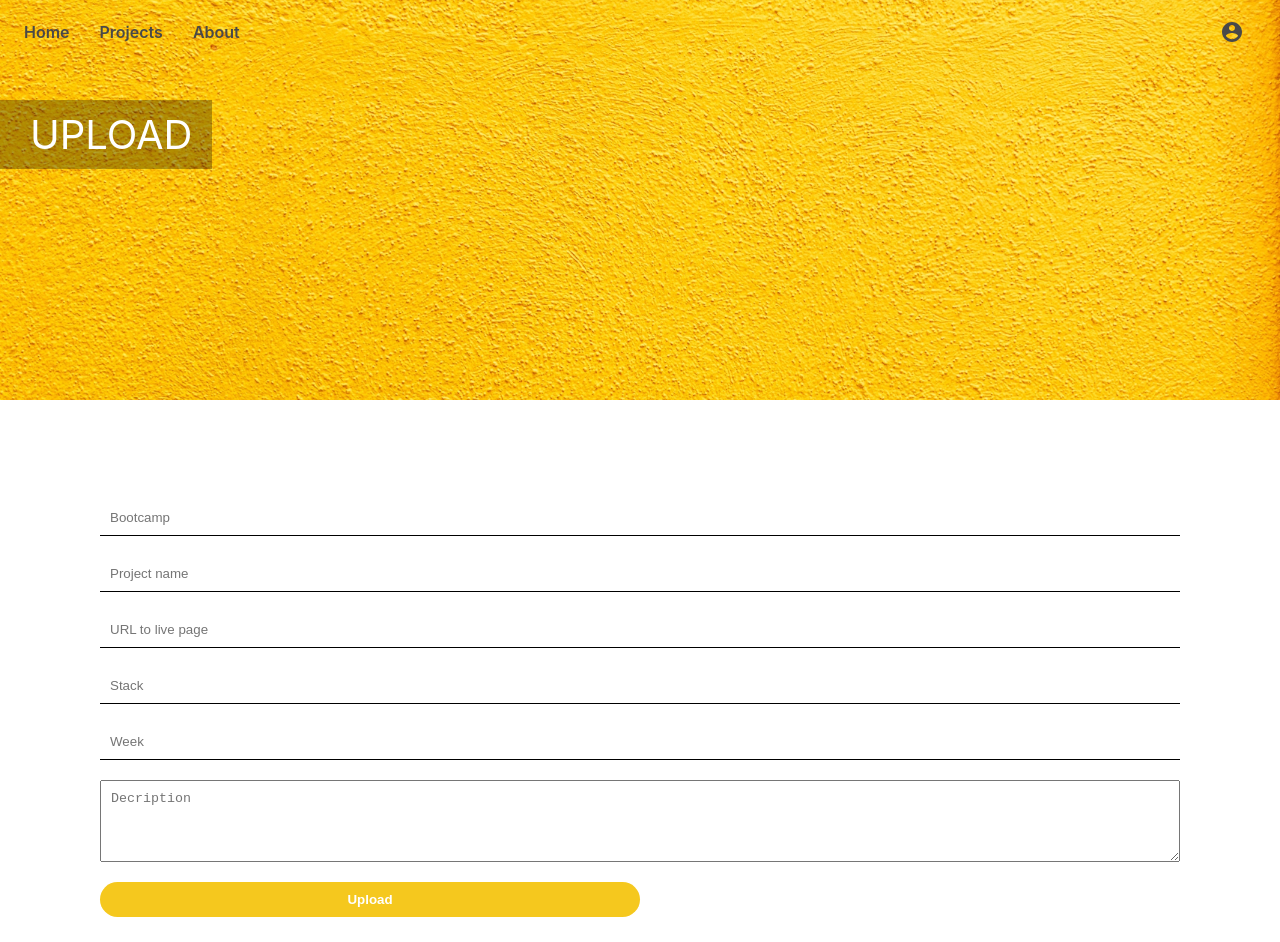
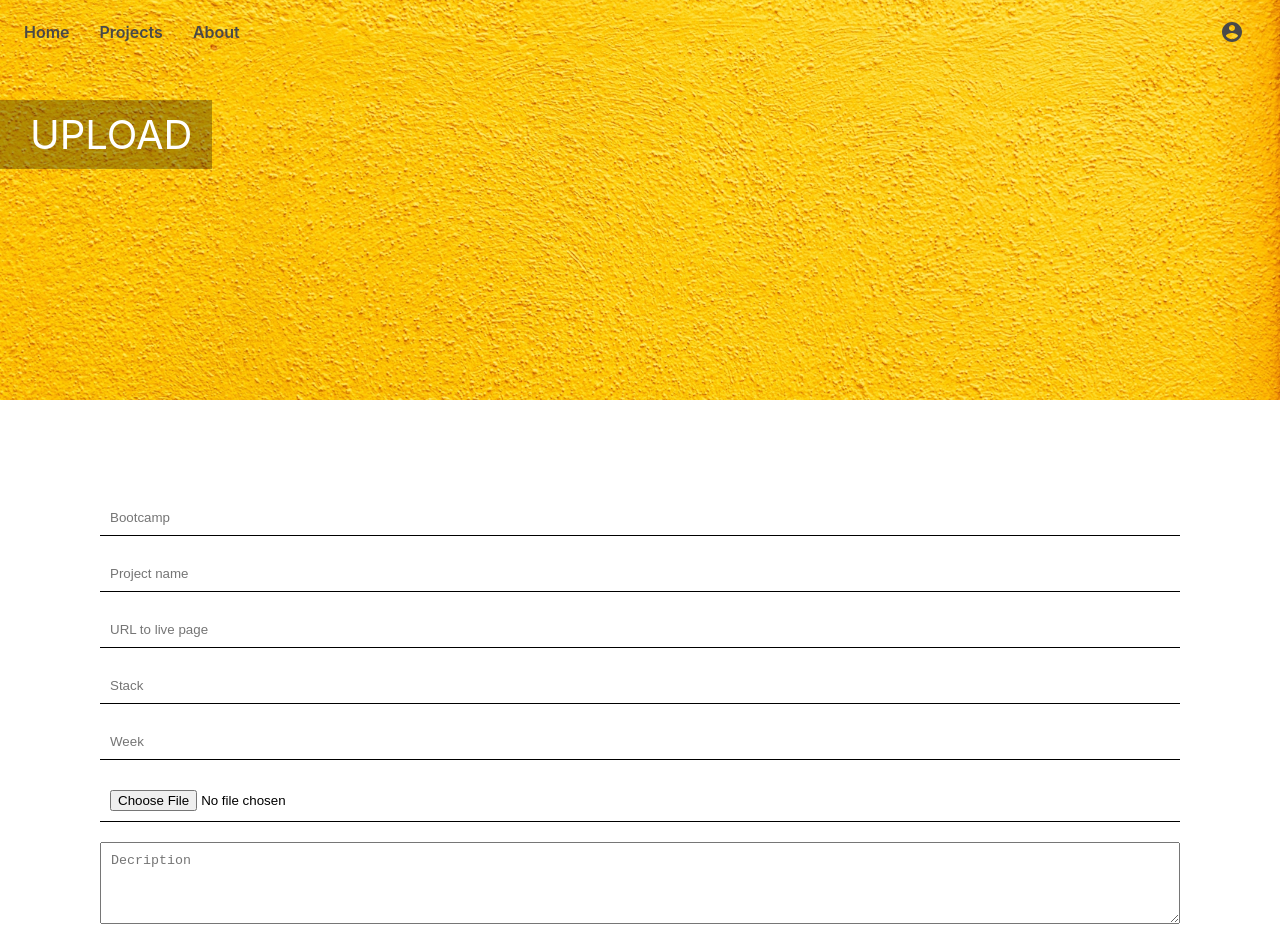
Before and after one commit to leelalaim/final-project, a React (Create React App) app in the folder final-project/frontend/: page /upload in a window 1280 px wide. Shown: the top 942 px of the page. Built offline with nearby package versions, Linux system fonts and the light colour scheme.

Commit message:
Started adding FE-logic to the image upload

```diff
--- a/final-project/frontend/src/components/ProjectCard.jsx
+++ b/final-project/frontend/src/components/ProjectCard.jsx
@@ -97,6 +97,7 @@ export const ProjectCard = ({ project }) => {
           {project.projectName}
         </DialogTitle>
         <DialogContent dividers>
+          <img src={project.projectImage} />
           <Typography gutterBottom>{project.bootcamp}</Typography>
           <Typography gutterBottom>{project.stack}</Typography>
         </DialogContent>
--- a/final-project/frontend/src/pages/Upload.jsx
+++ b/final-project/frontend/src/pages/Upload.jsx
@@ -1,10 +1,11 @@
-import React from "react";
-import { useState } from "react";
+import React, { useState, useRef } from "react";
 import { useDispatch, useSelector } from "react-redux";
 import styled from "styled-components/macro";
 // import { user } from "../reducers/user";
 import { uploadProject } from "../reducers/allProjects";
 import { UploadBanner } from "../components/UploadBanner";
+
+const API_URL = 'http://localhost:8080/upload'
 
 const Section = styled.section`
   height: 400px;
@@ -46,12 +47,17 @@ export const Upload = () => {
   const [stack, setStack] = useState("");
   const [description, setDescription] = useState("");
   const [week, setWeek] = useState("");
+  const [projectImage, setProjectImage] = useState("");
+
+  const fileInput = useRef()
 
   const email = useSelector((store) => store.user.email);
   console.log(email);
 
   const onFormSubmit = (e) => {
     e.preventDefault();
+    const formData = new FormData()
+    formData.append('image', fileInput.current.files[0])
     dispatch(
       uploadProject({
         email,
@@ -61,9 +67,9 @@ export const Upload = () => {
         stack,
         description,
         week,
-      })
-    );
-  };
+        projectImage,
+      }), formData
+    )};
 
   return (
     <>
@@ -113,6 +119,13 @@ export const Upload = () => {
             placeholder="Week"
             onChange={(e) => setWeek(e.target.value)}
           ></Input>
+          <Input
+            type="file"
+            value={projectImage}
+            ref={fileInput}
+            placeholder="Upload Image"
+            onChange={(e) => setProjectImage(e.target.value)}
+          ></Input>
           {/* <label>Add a project description</label> */}
           <TextArea
             type="text"
--- a/final-project/frontend/src/reducers/allProjects.js
+++ b/final-project/frontend/src/reducers/allProjects.js
@@ -1,4 +1,5 @@
 import { createSlice } from "@reduxjs/toolkit";
+import React, { useRef } from "react";
 
 export const allProjects = createSlice({
   name: "allProjects",
@@ -40,12 +41,12 @@ export const fetchProjects = (filters = {}) => {
   };
 };
 
-export const uploadProject = (project) => {
+export const uploadProject = (project, formData) => {
   return (dispatch, getState) => {
     fetch("http://localhost:8080/upload", {
       method: "POST",
       headers: { "Content-type": "application/json" },
-      body: JSON.stringify(project),
+      body: JSON.stringify(project), formData
     })
       .then((res) => res.json())
       .then((project) => {
```
